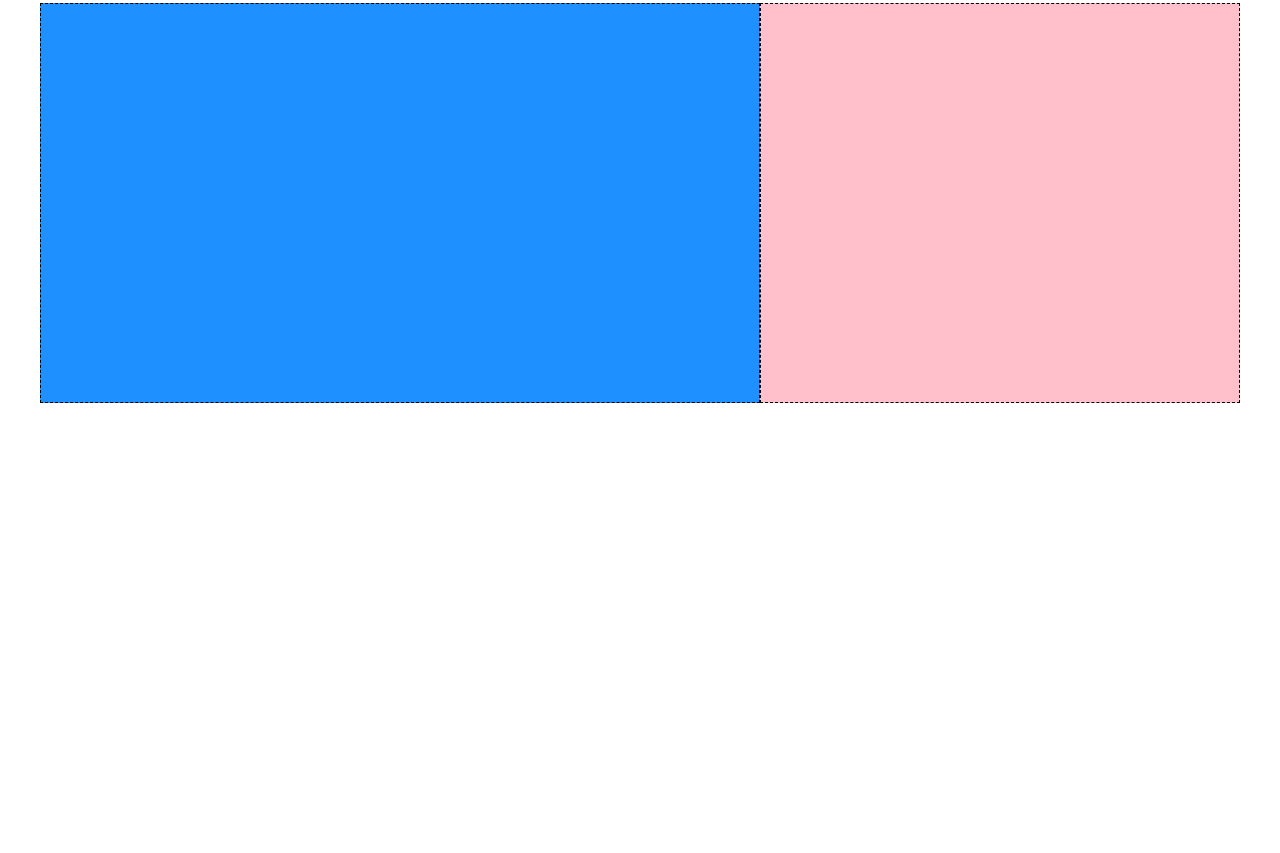
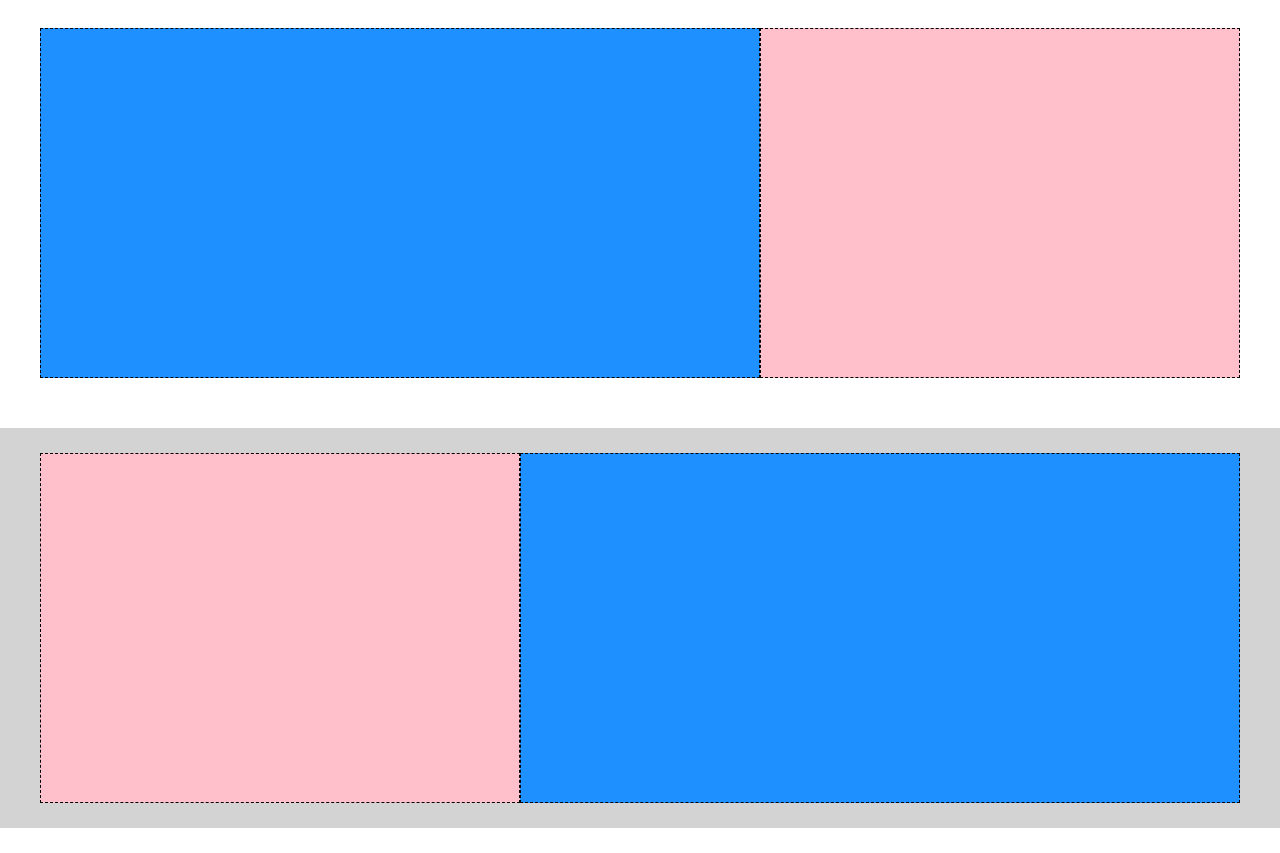
Before and after one commit to Alessandro-Zuddas/htmlcss-struttura-discord, a plain HTML site: page index.html in a window 1280 px wide. Shown: the part 438-1291 px from the top of the page. Before the commit the page ends 866 px from the top, so only its background shows below. Drawn offline with Linux system fonts and the light colour scheme.

Commit message:
Aggiunta seconda sezione main

```diff
--- a/css/style.css
+++ b/css/style.css
@@ -85,6 +85,7 @@ header{
 .row-main{
     display: flex;
     margin: 25px 0;
+    padding: 25px 0;
 }
 
 .col-big-main{
@@ -97,7 +98,9 @@ header{
     border: 1px dashed black;
 }
 
-
+section:nth-child(2n){
+    background-color: #d3d3d3;
+}
 /* MAIN */
 
 /* FOOTER */
--- a/index.html
+++ b/index.html
@@ -30,6 +30,7 @@
 
     <!-- Corpo della pagina -->
     <main>
+        <!-- Prima Sezione Main -->
         <section>
             <div class="container">
                 <div class="row-main">
@@ -38,6 +39,17 @@
                 </div>
             </div>
         </section>
+        <!-- /Prima Sezione Main -->
+        <!-- Seconda Sezione Main -->
+        <section>
+            <div class="container">
+                <div class="row-main">
+                    <div class="col-small-main"></div>
+                    <div class="col-big-main"></div>
+                </div>
+            </div>
+        </section>
+        <!-- /Seconda Sezione Main -->
     </main>
     <!-- /Corpo della pagina -->
     <footer></footer>
```
